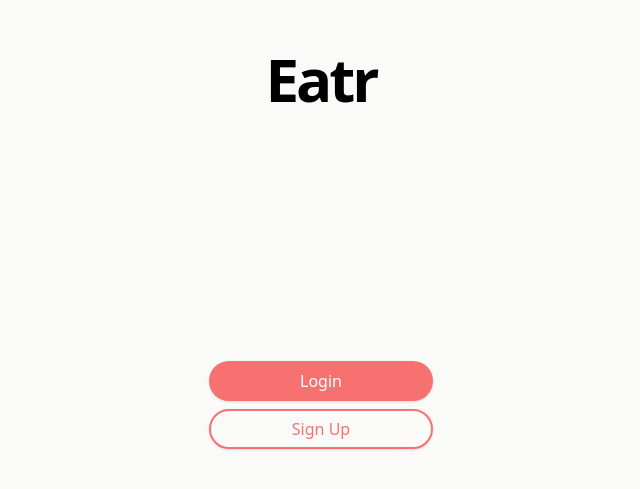
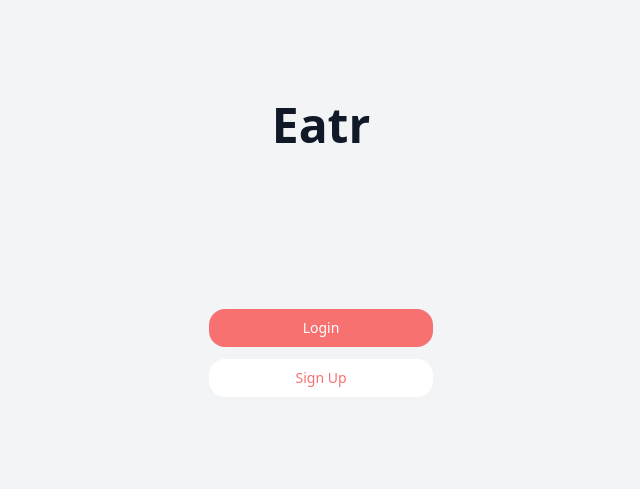
Before and after one commit to jtimmerb/Eatr, a React (Vite) app in the folder frontend/: page / in a window 1280 px wide. Shown: the part 151-640 px from the top of the page, without its empty margins (319-959 px from the left). Built offline with nearby package versions, Linux system fonts and the light colour scheme.

Commit message:
update to use createBrowserRouter for routing and change the landing page

```diff
--- a/frontend/src/App.tsx
+++ b/frontend/src/App.tsx
@@ -1,25 +1,35 @@
-import { BrowserRouter, Route, Routes } from "react-router-dom";
-import Home from "./pages/homePage";
-import Login from "./pages/loginPage";
-import SignUp from "./pages/signupPage";
+import { createBrowserRouter, RouterProvider } from "react-router-dom";
+import React from "react";
+
+import LandingPage from "./pages/landing-page";
+import ErrorPage from "./pages/error-page"
+import LoginPage from "./pages/loginPage";
+import SignUpPage from "./pages/signupPage";
 import UserHome from "./pages/userHomePage";
 import SavedRecipesPage from "./pages/savedRecipesPage";
 import UserPantryPage from "./pages/userPantryPage";
 import DiscoverPage from "./pages/discoverPage";
-import React from "react";
+
+const router = createBrowserRouter([
+  {
+    path: '/',
+    element: <LandingPage/>,
+    errorElement: <ErrorPage/>
+  },
+  {
+    path: 'login',
+    element: <LoginPage/>,
+    errorElement: <ErrorPage/>
+  },
+  {
+    path: 'signup',
+    element: <SignUpPage/>,
+    errorElement:<ErrorPage/>
+  }
+])
 
 export default function App() {
   return (
-    <BrowserRouter>
-      <Routes>
-        <Route path="/" Component={Home} />
-        <Route path="/login" Component={Login} />
-        <Route path="/signup" Component={SignUp} />
-        <Route path="/userhome" Component={UserHome} />
-        <Route path="/savedrecipes" Component={SavedRecipesPage} />
-        <Route path="/pantry" Component={UserPantryPage} />
-        <Route path="/discover" Component={DiscoverPage} />
-      </Routes>
-    </BrowserRouter>
+    <RouterProvider router={router}/>
   );
 }
--- /dev/null
+++ b/frontend/src/elements/buttons/red-solid-button.tsx
@@ -0,0 +1,20 @@
+import React from "react";
+
+interface IProps {
+  onClick: () => void;
+  children: React.ReactNode;
+  className?: string;
+}
+
+const RedSolidButton: React.FC<IProps> = ({ onClick, children, className }) => {
+  return (
+    <button
+      className={`w-1/2 py-2 px-4 border border-transparent text-sm font-medium rounded-2xl text-white bg-red-400 ${className}`}
+      onClick={onClick}
+    >
+      {children}
+    </button>
+  );
+};
+
+export default RedSolidButton;
--- /dev/null
+++ b/frontend/src/elements/buttons/white-solid-button.tsx
@@ -0,0 +1,20 @@
+import React from "react";
+
+interface IProps {
+  onClick: () => void;
+  children: React.ReactNode;
+  className?: string;
+}
+
+const WhiteSolidButton: React.FC<IProps> = ({ onClick, children, className }) => {
+  return (
+    <button
+      className={`w-1/2 py-2 px-4 border border-transparent text-sm font-medium rounded-2xl text-red-400 bg-white ${className}`}
+      onClick={onClick}
+    >
+      {children}
+    </button>
+  );
+};
+
+export default WhiteSolidButton;
--- /dev/null
+++ b/frontend/src/pages/error-page.tsx
@@ -0,0 +1,17 @@
+import React from "react";
+import { useRouteError } from "react-router-dom";
+
+export default function ErrorPage() {
+  const error: any = useRouteError();
+  console.error(error);
+
+  return (
+    <div>
+      <h1>Oops!</h1>
+      <p>Sorry, an unexpected error has occurred.</p>
+      <p>
+        <i>{error.statusText || error.message}</i>
+      </p>
+    </div>
+  );
+}
--- /dev/null
+++ b/frontend/src/pages/landing-page.tsx
@@ -0,0 +1,35 @@
+import React from "react";
+import { useNavigate } from "react-router-dom";
+
+import RedSolidButton from "../elements/buttons/red-solid-button";
+import WhiteSolidButton from "../elements/buttons/white-solid-button";
+
+const LandingPage: React.FC = () => {
+  const navigate = useNavigate();
+
+  const changeToLogin = () => {
+    console.log("login");
+    navigate("login");
+  };
+
+  const changeToSignUp = () => {
+    console.log("signup");
+    navigate("signup");
+  };
+
+  return (
+    <div className="min-h-screen bg-gray-100 flex flex-col justify-center py-12 sm:px-6 lg:px-8">
+      <div className="sm:mx-auto sm:w-full sm:max-w-md space-y-40">
+        <h1 className="text-center text-5xl font-extrabold text-gray-900">
+          Eatr
+        </h1>
+        <div className="flex flex-col items-center justify-center space-y-3">
+         <RedSolidButton onClick={changeToLogin}>Login</RedSolidButton>
+         <WhiteSolidButton onClick={changeToSignUp}>Sign Up</WhiteSolidButton>
+        </div>
+      </div>
+    </div>
+  );
+};
+
+export default LandingPage;
```
